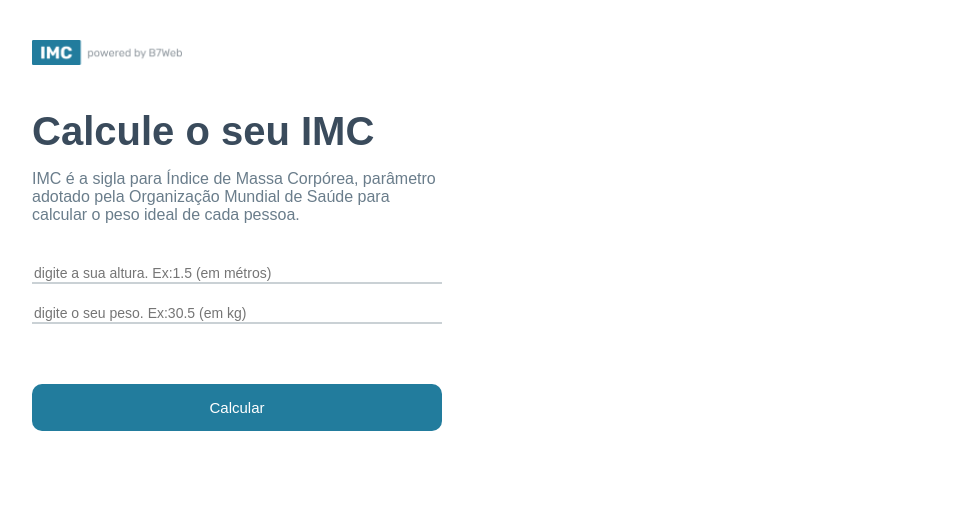
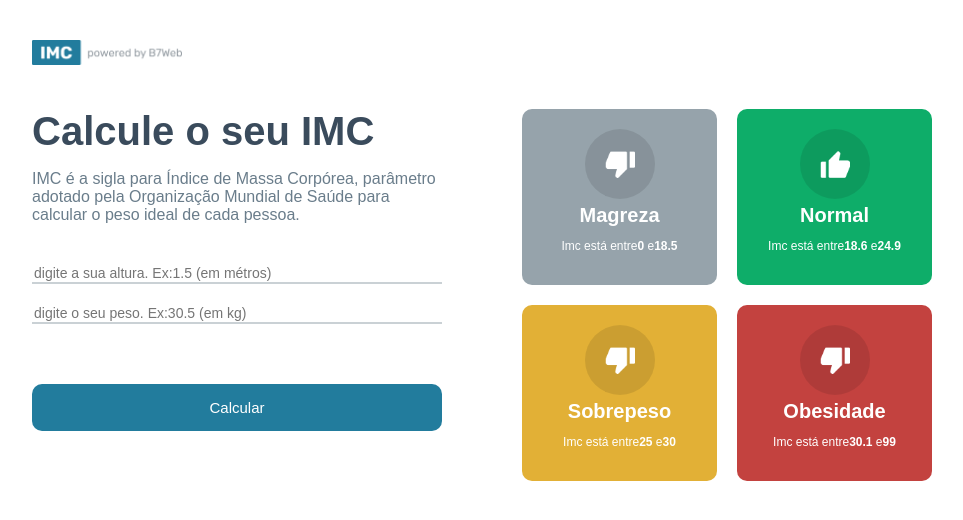
Before and after one commit to Luiz-de-Lima/imc_react, a React (Create React App) app: page / in a window 1280 px wide. Shown: the top 520 px of the page, without its empty margins (158-1121 px from the left). Built offline with nearby package versions, Linux system fonts and the light colour scheme.

Commit message:
informações do tipo de Imc feitas

```diff
--- a/src/App.tsx
+++ b/src/App.tsx
@@ -58,7 +58,7 @@
         <div className={styles.rightSide}>
           <div className={styles.grid}>
             {levels.map((item, key) => (
-              <GridItem key={key} data={item} />
+              <GridItem key={key} item={item} />
             ))}
           </div>
         </div>
--- a/src/components/GridItem/GridItem.module.css
+++ b/src/components/GridItem/GridItem.module.css
@@ -0,0 +1,28 @@
+.main {
+  flex: 1;
+  color: #fff;
+  border-radius: 10px;
+  display: flex;
+  justify-content: center;
+  align-items: center;
+  flex-direction: column;
+  padding: 20px;
+}
+.gridIcon{
+  width: 70px;
+  height: 70px;
+  border-radius: 50%;
+  background-color: rgba(0, 0, 0,.1);
+  display: flex;
+  justify-content: center;
+  align-items: center  ;
+}
+.gridTitle{
+  font-size: 20px;
+  font-weight: bold;
+  margin-top:5px
+}
+.gridInfo{
+  text-align: center;
+  font-size: 12px;
+}
--- a/src/components/GridItem/index.tsx
+++ b/src/components/GridItem/index.tsx
@@ -1,8 +1,30 @@
 import { Level } from "../../helpers/imc";
+import styles from "./GridItem.module.css";
+import upImage from "../../assets/up.png";
+import downImage from "../../assets/down.png";
 
 type GridProps = {
-  data: Level;
+  item: Level;
 };
-export const GridItem = ({ data }: GridProps) => {
-  return <div></div>;
+export const GridItem = ({ item }: GridProps) => {
+  return (
+    <div className={styles.main} style={{ backgroundColor: item.color }}>
+      <div className={styles.gridIcon}>
+        <img
+          src={item.icone === "up" ? upImage : downImage}
+          alt=""
+          width="30"
+        />
+      </div>
+      <div className={styles.gridTitle}>{item.title}</div>
+      <div className={styles.gridInfo}>
+        <>
+          <p>
+            Imc está entre
+            <strong>{item.imc[0]}</strong> e<strong>{item.imc[1]}</strong>
+          </p>
+        </>
+      </div>
+    </div>
+  );
 };
```
